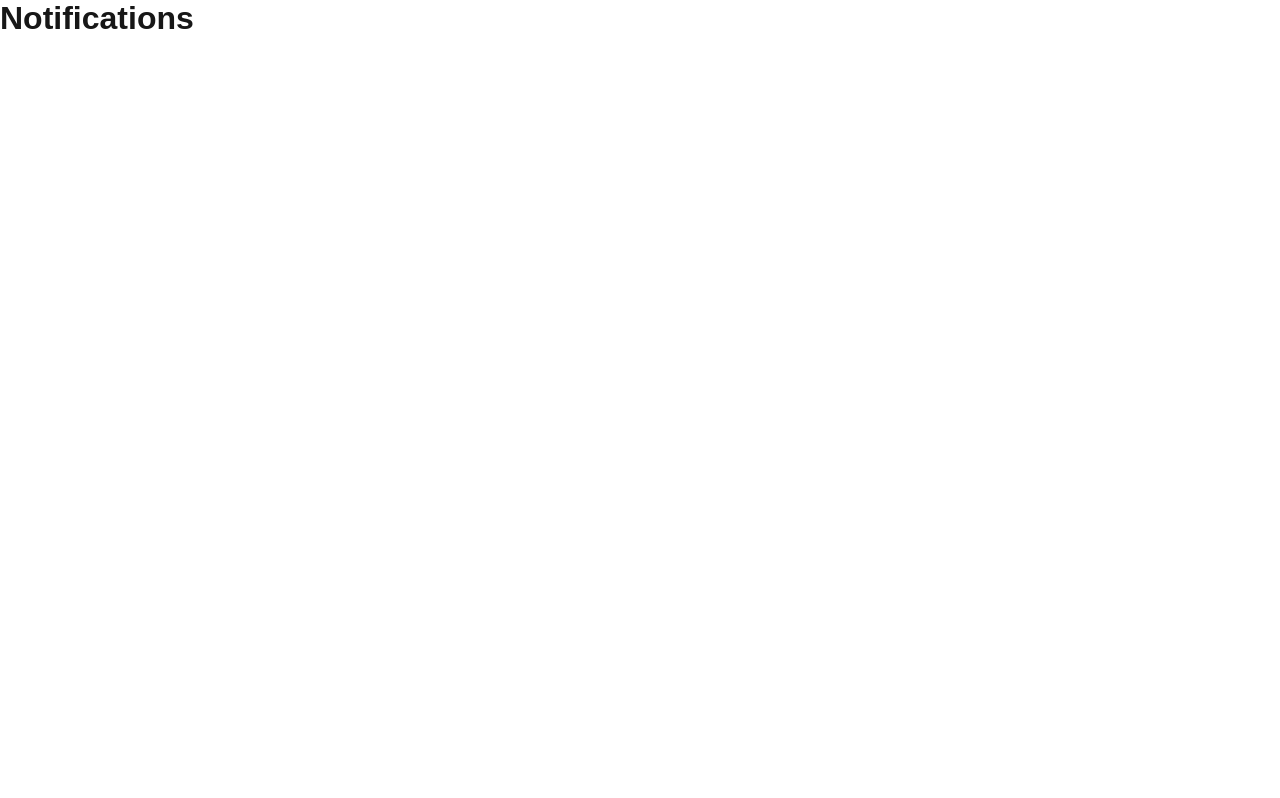
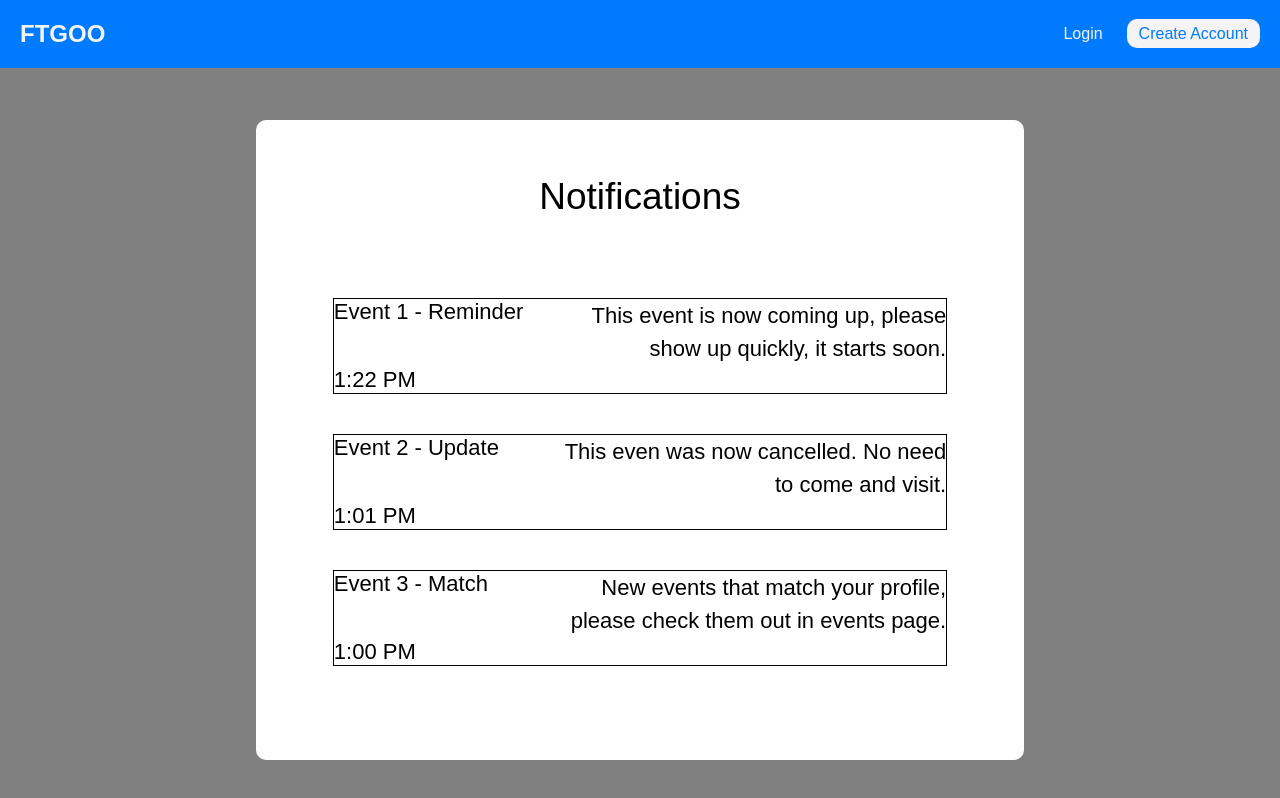
Before and after one commit to Sterling-Gore/COSC4353, a Next.js app in the folder ftgoo/: page /notifications in a window 1280 px wide. Built offline with nearby package versions, Linux system fonts and the light colour scheme.

Commit message:
Feat: Finished notifications page

```diff
--- a/ftgoo/pages/notifications/index.js
+++ b/ftgoo/pages/notifications/index.js
@@ -1,3 +1,166 @@
-export default function notifications(){
-    return <h1> Notifications </h1>;
+import React from "react";
+
+export default function Notifications() {
+  return (
+    <div style={styles.container}>
+      <div style={styles.containerCover}>
+        <nav style={styles.navbar}>
+          <div style={styles.logo}>FTGOO</div>
+          <div style={styles.navLinks}>
+            <a href="./login" style={styles.navLink}>Login</a>
+            <a href="./registration">
+              <span style={styles.navButton}>Create Account</span>
+            </a>
+          </div>
+        </nav>
+
+        <div style={styles.notificationsContainer}>
+          <p style={styles.notificationsText}>
+            Notifications
+          </p>
+
+          <div style={styles.eventContainer}>
+            <div style={styles.topLeftEventText}>
+                Event 1 - Reminder
+            </div>
+            <div style={styles.bottomLeftEventText}>
+                1:22 PM
+            </div>
+            <div style={styles.rightEventText}>
+                This event is now coming up, please show up quickly, it starts soon.
+            </div>
+          </div>
+
+          <div style={styles.eventContainer}>
+            <div style={styles.topLeftEventText}>
+                Event 2 - Update
+            </div>
+            <div style={styles.bottomLeftEventText}>
+                1:01 PM
+            </div>
+            <div style={styles.rightEventText}>
+                This even was now cancelled. No need to come and visit.
+            </div>
+          </div>
+
+          <div style={styles.eventContainer}>
+            <div style={styles.topLeftEventText}>
+                Event 3 - Match
+            </div>
+            <div style={styles.bottomLeftEventText}>
+                1:00 PM
+            </div>
+            <div style={styles.rightEventText}>
+                New events that match your profile, please check them out in events page.
+            </div>
+          </div>
+        </div>
+      </div>
+    </div>
+  );
 }
+
+const styles = {
+    container: {
+      display: "flex",
+      justifyContent: "center",
+      alignItems: "center",
+      backgroundColor: "gray",
+      height: "100vh",
+    },
+    containerCover: {
+      height: "100vh",
+      width: "100vw",
+      display: "flex",
+      flexDirection: "column",
+      justifyContent: "center",
+      alignItems: "center",
+    },
+    navbar: {
+      position: "absolute",
+      top: 0,
+      width: "100%",
+      display: "flex",
+      justifyContent: "space-between",
+      alignItems: "center",
+      padding: "20px",
+      backgroundColor: "#007BFF",
+      color: "#f4f4f4",
+      zIndex: 2,
+    },
+    logo: {
+      fontSize: "24px",
+      fontWeight: "bold",
+    },
+    navLinks: {
+      display: "flex",
+      alignItems: "center",
+      gap: "24px",
+    },
+    navLink: {
+      color: "#f4f4f4",
+      textDecoration: "none",
+    },
+    navButton: {
+      backgroundColor: "#f4f4f4",
+      textAlign: "center",
+      color: "#007BFF",
+      border: "none",
+      padding: "6px 12px",
+      borderRadius: "10px",
+      width: "15vw",
+    },
+    notificationsContainer: {
+      marginTop: "10vh",
+      width: "60%",
+      backgroundColor: "white",
+      height: "80vh",
+      display: "flex",
+      flexDirection: "column",
+      alignItems: "center",
+      textAlign: "center",
+      borderRadius: "10px",
+    },
+    notificationsText: {
+      fontSize: "37px",
+      color: "black",
+      marginTop: "7vh",
+      fontWeight: 500,
+      marginBottom: "10vh",
+    },
+    eventContainer: {
+      marginBottom: "5vh",
+      width: "80%",
+      height: "12vh",
+      border: "1px solid black",  // Ensure the border is black and solid
+      display: "flex",
+      alignItems: "flex-start", // Align items to the top
+      position: "relative", // For absolute positioning of child elements
+    },
+    topLeftEventText: {
+      textAlign: "left",
+      color: "black",
+      fontSize: "22px",
+      position: "absolute",
+      top: 0,
+      left: 0,
+    },
+    bottomLeftEventText: {
+    textAlign: "left",
+      color: "black",
+      fontSize: "22px",
+      position: "absolute",
+      bottom: 0,
+      left: 0,
+    },
+    rightEventText: {
+      textAlign: "right",
+      color: "black",
+      fontSize: "22px",
+      position: "absolute",
+      top: 0,
+      right: 0,
+      maxWidth: "400px",
+      lineHeight: "1.5",
+    },
+  };
```
